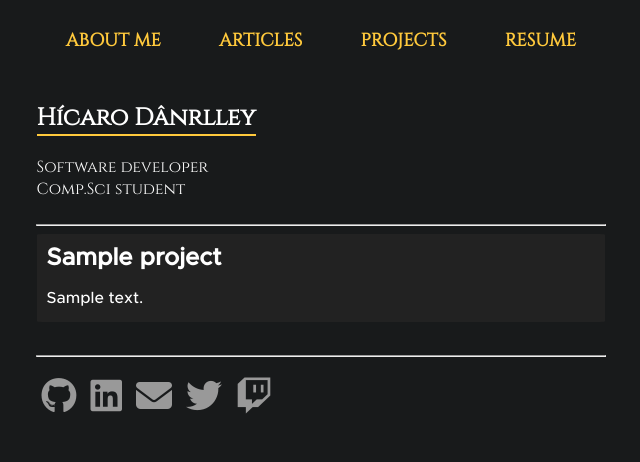
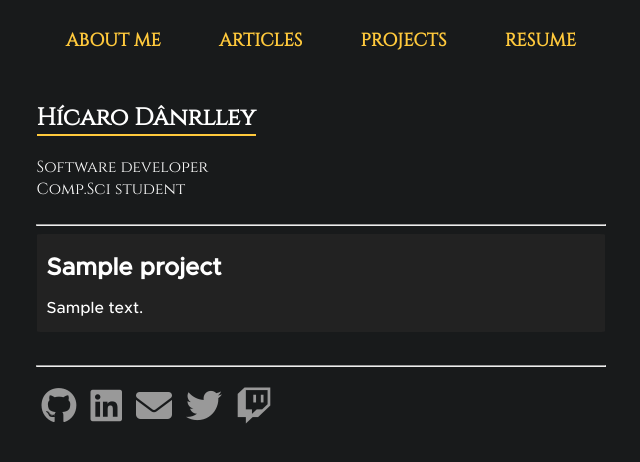
Before and after one commit to HicaroD/portfolio-website, a Django app: page /projects/ in a window 1280 px wide. Shown: the top 462 px of the page, without its empty margins (319-959 px from the left). Run offline with Django 4.2, Linux system fonts and the light colour scheme; tables that the repository leaves empty hold one stand-in row (values such as "Sample post"); parts of the project's set-up code (start-up, migrations or seed data) failed here and were passed over; some libraries are stand-ins or nearby versions.

Commit message:
[FIX] Spacing between dates and project and removing border-bottom

```diff
--- a/static/articles/css/articles.css
+++ b/static/articles/css/articles.css
@@ -8,9 +8,10 @@
 
 .article-item {
     display: flex;
-    justify-content: space-between;
-    border-bottom: solid 1px grey;
-    padding: 10px;
+}
+
+.info, .article-item {
+    padding-top: 10px;
 }
 
 .article-item a,
```
